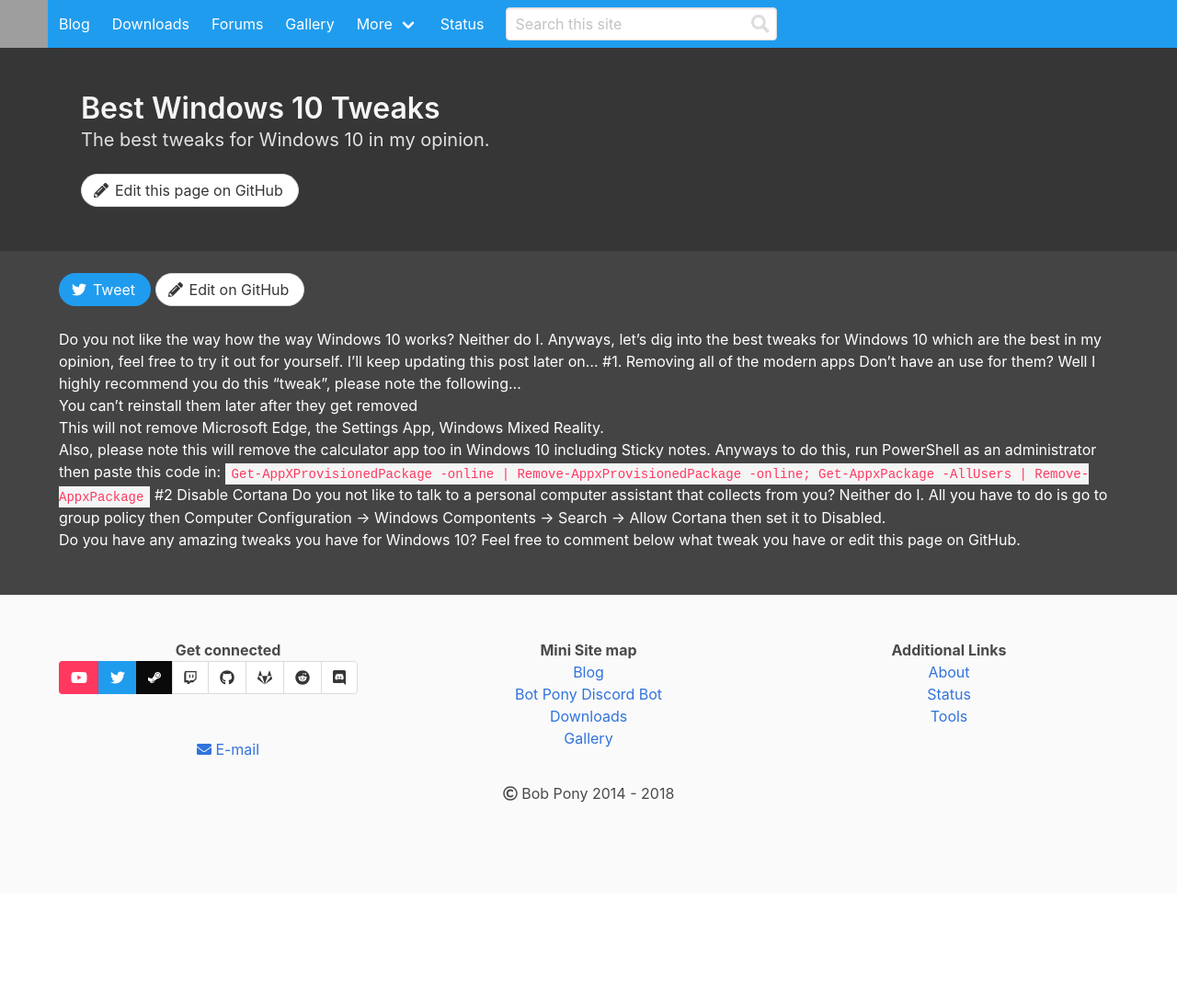
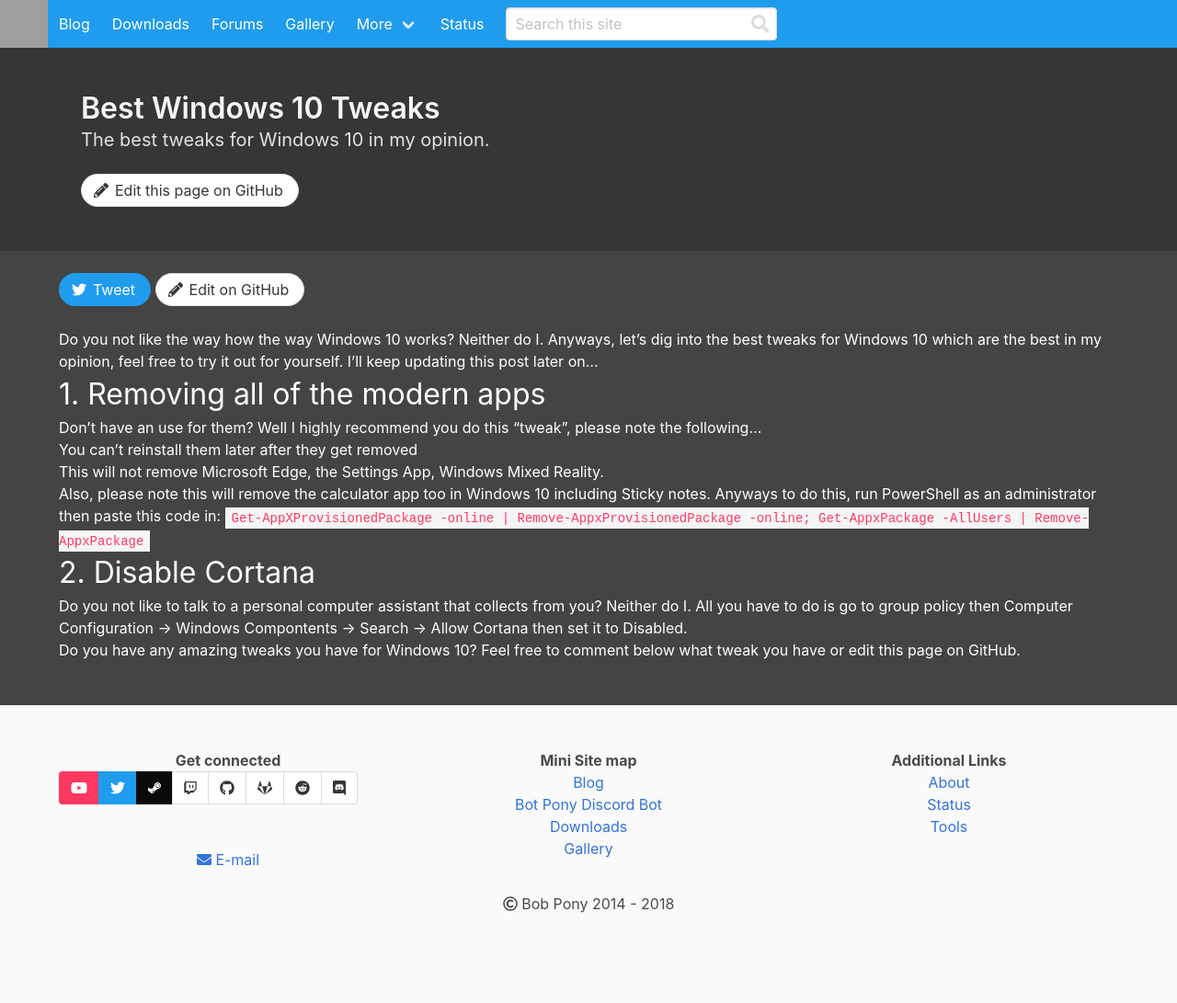
Before and after one commit to miklosakos/bobpony.org, a Jekyll site: the page built from _posts/2018-06-18-Windows10Tweaks.md, in a window 1280 px wide. Shown: the whole page at 92% size. Built offline with Jekyll 4.4.1, drawn with Linux system fonts in a browser that asks for light colours; nearby versions of some CDN libraries; comment, search, counter and statistics services are not loaded; before the commit the page ends 971 px from its top, so only the background shows below that; grey boxes are pictures that could not be loaded.

Commit message:
Forgot how2markdown properly
aaaaaaaaaaaaaaaaaaaaaaaa

````diff
--- a/_posts/2018-06-18-Windows10Tweaks.md
+++ b/_posts/2018-06-18-Windows10Tweaks.md
@@ -9,14 +9,14 @@
 description: The best tweaks for Windows 10 in my opinion.
 ---
 Do you not like the way how the way Windows 10 works? Neither do I. Anyways, let's dig into the best tweaks for Windows 10 which are the best in my opinion, feel free to try it out for yourself. I'll keep updating this post later on...
-#1. Removing all of the modern apps
+# 1. Removing all of the modern apps
 Don't have an use for them? Well I highly recommend you do this "tweak", please note the following...
 - You can't reinstall them later after they get removed
 - This will not remove Microsoft Edge, the Settings App, Windows Mixed Reality.
 - Also, please note this will remove the calculator app too in Windows 10 including Sticky notes.
 Anyways to do this, run PowerShell as an administrator then paste this code in:
 ```Get-AppXProvisionedPackage -online | Remove-AppxProvisionedPackage -online; Get-AppxPackage -AllUsers | Remove-AppxPackage```
-#2 Disable Cortana
+# 2. Disable Cortana
 Do you not like to talk to a personal computer assistant that collects from you? Neither do I. All you have to do is go to group policy then Computer Configuration -> Windows Compontents -> Search -> Allow Cortana then set it to Disabled.
 
 Do you have any amazing tweaks you have for Windows 10? Feel free to comment below what tweak you have or edit this page on GitHub.
````
